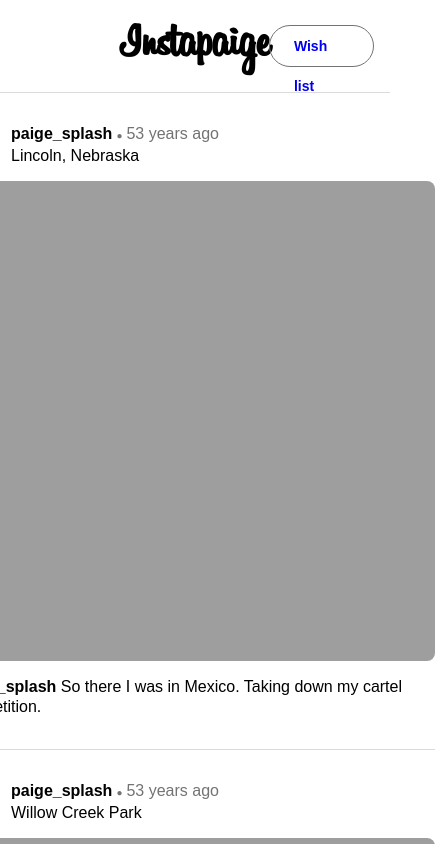
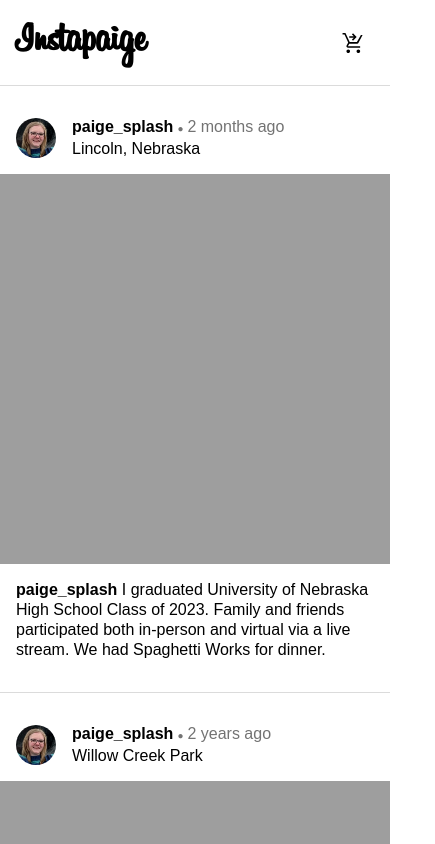
Before and after one commit to krhoyt/Paige, a plain HTML site: page carousel.html in a window 390 px wide. Shown: the top 844 px of the page, 435 px wide, since content can reach past the window. Drawn offline with Linux system fonts and the light colour scheme.

Commit message:
Ready for launch
Paige moves on this coming Saturday. The existing site will no longer be accurate. This is the replacement.

```diff
--- a/carousel.html
+++ b/carousel.html
@@ -67,6 +67,15 @@
 			text-rendering: optimizeLegibility;
 		}
 
+		header div a img {
+			display: none;
+			height: 24px;
+			margin: 0;
+			object-fit: contain;
+			padding: 0;
+			width: 24px;
+		}
+
 		h1 {
 			font-family: Billabong;
 			font-size: 48px;
@@ -85,6 +94,45 @@
 		plh-post:last-of-type {
 			border-bottom: none;
 		}
+
+		@media only screen and ( max-width: 480px )  {
+			header div a span {
+				display: none;
+			}
+
+			header div a {
+				align-items: center;
+				border: none;
+				display: flex;
+				justify-content: center;
+				padding: 0;
+				width: 42px;
+			}
+
+			header div a img {
+				display: inline-block;
+			}
+
+			h1 {
+				font-size: 42px;
+				grid-area:  1 / 1 / 2 / 2;
+				padding: 16px 0 16px 16px;
+				text-align: left;
+			}
+
+			plh-post {
+				--post-border-radius: 0;
+				--post-width: 100vw;
+			}
+
+			plh-post::part( avatar ) {
+				margin: 0 0 0 16px;
+			}
+
+			plh-post::part( description ) {
+				padding: 16px 16px 32px 16px;
+			}
+		}
 	</style>
 
 </head>
@@ -93,7 +141,10 @@
 <header>
 	<h1>Instapaige</h1>
 	<div>
-		<a href="https://www.amazon.com/hz/wishlist/dl/ls/20UF957ZWNSLU" target="_blank">Wish list</a>
+		<a href="https://www.amazon.com/hz/wishlist/dl/ls/20UF957ZWNSLU" target="_blank">
+			<span>Wish list</span>
+			<img src="shopping_cart.svg" />
+		</a>
 	</div>
 </header>
 
@@ -112,6 +163,7 @@
 			const post = document.createElement( 'plh-post' );
 			post.author = posts[p].author;
 			post.avatar = posts[p].avatar;
+			post.posted = new Date( posts[p].postedAt ).getTime();
 			post.description = posts[p].description;
 			post.image = posts[p].image;
 			post.likes = posts[p].likes;
--- a/post.js
+++ b/post.js
@@ -20,6 +20,10 @@ export default class PaigePost extends HTMLElement {
           display: none;
         }
 
+        div {
+          box-sizing: border-box;
+        }
+
         div.column {
           display: flex;
           flex-direction: column;
@@ -39,7 +43,7 @@ export default class PaigePost extends HTMLElement {
           margin: 0;
           outline: none;
           padding: 0 0 16px 0;
-          width: 480px;
+          width: var( --post-width, 480px );
         }
 
         input::placeholder {
@@ -48,6 +52,7 @@ export default class PaigePost extends HTMLElement {
         }
 
         p {
+          box-sizing: border-box;
           margin: 0;
           padding: 0;
           text-rendering: optimizeLegibility;
@@ -77,7 +82,7 @@ export default class PaigePost extends HTMLElement {
 
         #controls {
           padding: 8px 0 0 0;
-          width: 480px;
+          width: var( --post-width, 480px );
         }
 
         #controls button {
@@ -100,7 +105,7 @@ export default class PaigePost extends HTMLElement {
         #description {
           line-height: 20px;
           padding: 16px 0 32px 0;
-          width: 480px;
+          width: var( --post-width, 480px );
         }
 
         #description span:first-of-type {
@@ -108,11 +113,11 @@ export default class PaigePost extends HTMLElement {
         }
 
         #image {
-          border-radius: 8px;
-          height: 480px;
+          border-radius: var( --post-border-radius, 8px );
+          height: var( --post-width, 480px );
           object-fit: cover;
           margin: 16px 0 0 0;
-          width: 480px;
+          width: var( --post-width, 480px );
         }
 
         #likes {
@@ -140,7 +145,7 @@ export default class PaigePost extends HTMLElement {
         }
       </style>
       <div class="row" style="align-items: center;">
-        <img id="avatar" />
+        <img id="avatar" part="avatar" />
         <div class="column">
           <div class="row">
             <p id="line"><span id="author"></span>&#9679;<span id="posted">5d</span></p>
@@ -167,7 +172,7 @@ export default class PaigePost extends HTMLElement {
       </div>
       <p id="likes"><span></span> likes</p>
       -->
-      <p id="description"><span></span> <span></span></p>
+      <p id="description" part="description"><span></span> <span></span></p>
       <!--
       <div id="comments">
         <p>View all <span>2</span> comments</p>
@@ -200,7 +205,7 @@ export default class PaigePost extends HTMLElement {
 
   // When things change
   _render() {
-    this.$posted.innerText = this._time.format( Date.now() - new Date( '2023-06-16' ).getTime() );
+    this.$posted.innerText = this.posted === null ? this._time.format( Date.now() ) : this._time.format( this.posted );
     this.$author.innerText = this.author === null ? '' : this.author;
     this.$description.innerText = this.description === null ? '' : this.description;
     this.$description_author.innerText = this.author === null ? '' : this.author;
@@ -233,6 +238,7 @@ export default class PaigePost extends HTMLElement {
     this._upgrade( 'image' );
     this._upgrade( 'likes' );
     this._upgrade( 'location' );
+    this._upgrade( 'posted' );
     this._render();
   }
 
@@ -247,7 +253,8 @@ export default class PaigePost extends HTMLElement {
       'hidden',
       'image',
       'likes',
-      'location'
+      'location',
+      'posted'
     ];
   }
 
@@ -422,6 +429,22 @@ export default class PaigePost extends HTMLElement {
       this.removeAttribute( 'location' );
     }
   }
+
+  get posted() {
+    if( this.hasAttribute( 'posted' ) ) {
+      return parseInt( this.getAttribute( 'posted' ) );
+    }
+
+    return null;
+  }
+
+  set posted( value ) {
+    if( value !== null ) {
+      this.setAttribute( 'posted', value );
+    } else {
+      this.removeAttribute( 'posted' );
+    }
+  }
 }
 
 window.customElements.define( 'plh-post', PaigePost );
--- a/posts.json
+++ b/posts.json
@@ -1,120 +1,120 @@
 [
   {
     "author": "paige_splash",
-    "avatar": "paige.jpg",
+    "avatar": "avatar.jpg",
     "postedAt": "2023-06-16",
     "image": "images/2023.06.16.jpg",
     "likes": 23,
     "comments": 2,
     "location": "Lincoln, Nebraska",
-    "description": "So there I was in Mexico. Taking down my cartel competition."
+    "description": "I graduated University of Nebraska High School Class of 2023. Family and friends participated both in-person and virtual via a live stream. We had Spaghetti Works for dinner."
   }, {
     "author": "paige_splash",
-    "avatar": "paige.jpg",
+    "avatar": "avatar.jpg",
     "postedAt": "2021-10-09",
     "image": "images/2021.10.09.jpg",
     "likes": 23,
     "comments": 2,
     "location": "Willow Creek Park",
-    "description": "So there I was in Mexico. Taking down my cartel competition."
+    "description": "When one goes to prom, one puts on all the fanciness. Including ones fancy new glasses."
   }, {
     "author": "paige_splash",
-    "avatar": "paige.jpg",
+    "avatar": "avatar.jpg",
     "postedAt": "2020-08-12",
     "image": "images/2020.08.12.jpg",
     "likes": 23,
     "comments": 2,
     "location": "Highlands Ranch, Colorado",
-    "description": "So there I was in Mexico. Taking down my cartel competition."
+    "description": "Through the tail-end of my high school education, a pandemic changed the world forever. I did my part, wore a mask, and socially distanced when possible. Thankfully my mom is super-crafty and made masks for us all. Still caught Covid."
   }, {
     "author": "paige_splash",
-    "avatar": "paige.jpg",
+    "avatar": "avatar.jpg",
     "postedAt": "2019-12-05",
     "image": "images/2019.12.05.jpg",
     "likes": 23,
     "comments": 2,
     "location": "Frisco, Colorado",
-    "description": "So there I was in Mexico. Taking down my cartel competition."
+    "description": "You see that warning sign on the edge of the ski slope? I did. And I ran right into it resulting in a crushed vertebrae."
   }, {
     "author": "paige_splash",
-    "avatar": "paige.jpg",
+    "avatar": "avatar.jpg",
     "postedAt": "2018-07-10",
     "image": "images/2018.07.10.jpg",
     "likes": 23,
     "comments": 2,
     "location": "Parker, Colorado",
-    "description": "So there I was in Mexico. Taking down my cartel competition."
+    "description": "There ae worse things than being attacked by balls of yarn."
   }, {
     "author": "paige_splash",
-    "avatar": "paige.jpg",
+    "avatar": "avatar.jpg",
     "postedAt": "2017-07-01",
     "image": "images/2017.07.01.jpg",
     "likes": 23,
     "comments": 2,
     "location": "221B Baker Street, London",
-    "description": "So there I was in Mexico. Taking down my cartel competition."
+    "description": "I say, dear Watson, is that you in London? Why yes, yes it is. I have also been to Spain, Germany, Italy, and Sweden."
   }, {
     "author": "paige_splash",
-    "avatar": "paige.jpg",
+    "avatar": "avatar.jpg",
     "postedAt": "2016-04-12",
     "image": "images/2016.04.12.jpg",
     "likes": 23,
     "comments": 2,
     "location": "Belize City, Belize",
-    "description": "So there I was in Mexico. Taking down my cartel competition."
+    "description": "Cruising has taken me to Mexico, Jamaica, Nicaragua, and here in Belize. On this partiular trip we rented a helicopter to go see the Great Blue Hole from the air."
   }, {
     "author": "paige_splash",
-    "avatar": "paige.jpg",
+    "avatar": "avatar.jpg",
     "postedAt": "2015-07-29",
     "image": "images/2015.07.29.jpg",
     "likes": 23,
     "comments": 2,
     "location": "Outlets at Castle Rock",
-    "description": "So there I was in Mexico. Taking down my cartel competition."
+    "description": "At some point, I developed a penchant for all things bright and neon. Don't judge me."
   }, {
     "author": "paige_splash",
-    "avatar": "paige.jpg",
+    "avatar": "avatar.jpg",
     "postedAt": "2014-06-14",
     "image": "images/2014.06.14.jpg",
     "likes": 23,
     "comments": 2,
     "location": "SkyVenture Colorado",
-    "description": "So there I was in Mexico. Taking down my cartel competition."
+    "description": "Can you fly? I can. At least in a tube with fast moving air. Someday, maybe, for realz. This was my \"peace and pouty\" phase."
   }, {
     "author": "paige_splash",
-    "avatar": "paige.jpg",
+    "avatar": "avatar.jpg",
     "postedAt": "2013-12-11",
     "image": "images/2013.12.11.jpg",
     "likes": 23,
     "comments": 2,
     "location": "Tiger Rock Taekwondo",
-    "description": "So there I was in Mexico. Taking down my cartel competition."
+    "description": "Everybody seems to remember the start of my taekwondo journey differently. I stayed with it right up to college, earning my fourth-degree black belt. Here is my very first black belt with Mr. Trent Quinn."
   }, {
     "author": "paige_splash",
-    "avatar": "paige.jpg",
+    "avatar": "avatar.jpg",
     "postedAt": "2012-04-07",
     "image": "images/2012.04.07.jpg",
     "likes": 23,
     "comments": 2,
     "location": "Parker, Colorado",
-    "description": "So there I was in Mexico. Taking down my cartel competition."
+    "description": "The tongue. Always with the tongue. From day one."
   }, {
     "author": "paige_splash",
-    "avatar": "paige.jpg",
+    "avatar": "avatar.jpg",
     "postedAt": "2011-04-29",
     "image": "images/2011.04.29.jpg",
     "likes": 23,
     "comments": 2,
     "location": "Southeast Christian School",
-    "description": "So there I was in Mexico. Taking down my cartel competition."
+    "description": "I was not always homeschooled. It was just a better way of learning for me. Here I am before a walk-a-thon at school. Don't ask to see the after photo. I was hot, sweaty, tired, and in none too good of a mood."
   }, {
     "author": "paige_splash",
-    "avatar": "paige.jpg",
+    "avatar": "avatar.jpg",
     "postedAt": "2010-10-21",
     "image": "images/2010.10.21.jpg",
     "likes": 23,
     "comments": 2,
     "location": "Puerta Vallarta, Mexico",
-    "description": "So there I was in Mexico. Taking down my cartel competition."
+    "description": "So there I was in Mexico. Taking down my cartel competition. Okay, not really. On the Pacific side of Mexico, I spent the week swimming - including with dolphins. They were kind of scary."
   }
 ]
```
Also changed, not shown: avatar.jpg (added), shopping_cart.svg (added), 1 other file.
